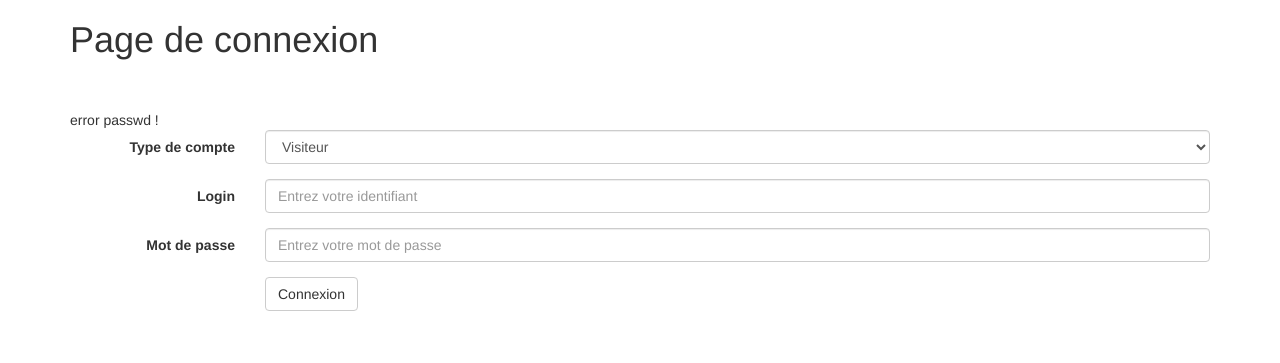
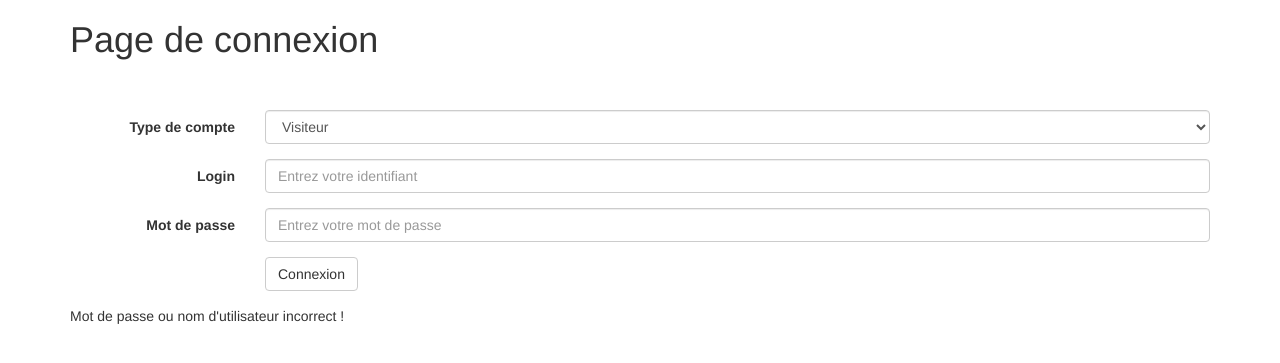
Before and after one commit to AdrienSimonPPE/PPE_GSB, a PHP site: page /index.php?error=1 in a window 1280 px wide. Shown: the top 363 px of the page. Run offline with PHP 8.4, Linux system fonts and the light colour scheme.

Commit message:
rectification erreurs

```diff
--- a/index.php
+++ b/index.php
@@ -15,12 +15,6 @@ $error = (isset($_GET['error'])) ? $_GET['error'] : '' ;
 
 	<h1>Page de connexion</h1>
 	<br><br>
-
-	<?php
-	if($error != ''){
-	    echo "error passwd !";
-	}
-	?>
 
 	<form class="form-horizontal" method="post" action="connexion.php">
 
@@ -48,6 +42,7 @@ $error = (isset($_GET['error'])) ? $_GET['error'] : '' ;
       		<input type="password" class="form-control" name="passwd" placeholder="Entrez votre mot de passe">
     	</div>
   </div>
+
   <div class="form-group">
     <div class="col-sm-offset-2 col-sm-10">
 		<button type="submit" class="btn btn-default">Connexion</button>
@@ -55,6 +50,12 @@ $error = (isset($_GET['error'])) ? $_GET['error'] : '' ;
   </div>
 	</form>
 
+	<?php
+	   if($error != ''){
+	       echo "Mot de passe ou nom d'utilisateur incorrect !";
+	   }
+    ?>
+
 </div>
 
 </body>
--- a/main_menu_visiteur.php
+++ b/main_menu_visiteur.php
@@ -17,7 +17,7 @@ if(!isset($_SESSION["is_loged"]) || $_SESSION["is_visiteur"] != "true") {
 <body>
 <div class="container">
 
-	<h1>Bienvenue <?php echo ($_SESSION["usr_nom"]. " ".$_SESSION["usr_prenom"]); ?> sur votre espace comptable !</h1>
+	<h1>Bienvenue <?php echo ($_SESSION["usr_nom"]. " ".$_SESSION["usr_prenom"]); ?> sur votre espace visiteur !</h1>
 	<br><br>
 	<a href="fichesFrais.php"><button type="button" class="btn btn-primary btn-lg btn-block">Saisie fiche de frais</button></a>
 
```
Also changed, not shown: ficheFrais.php (+9 -9 lines).
